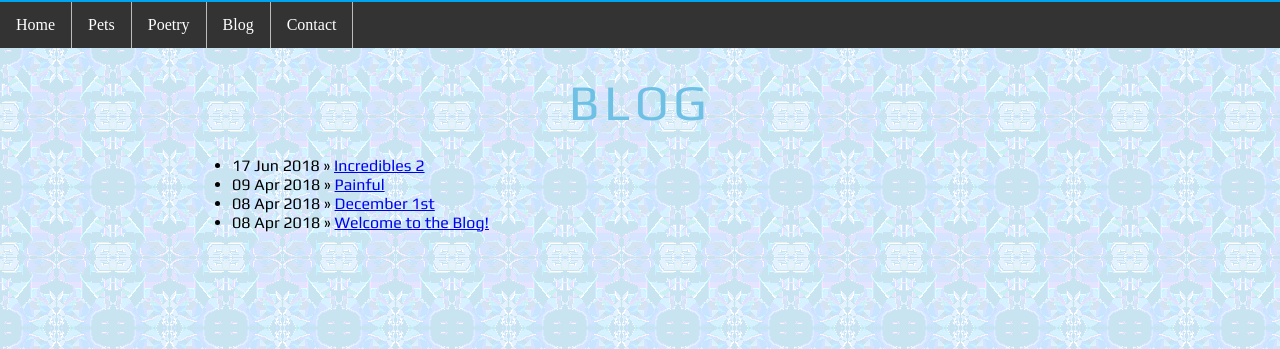
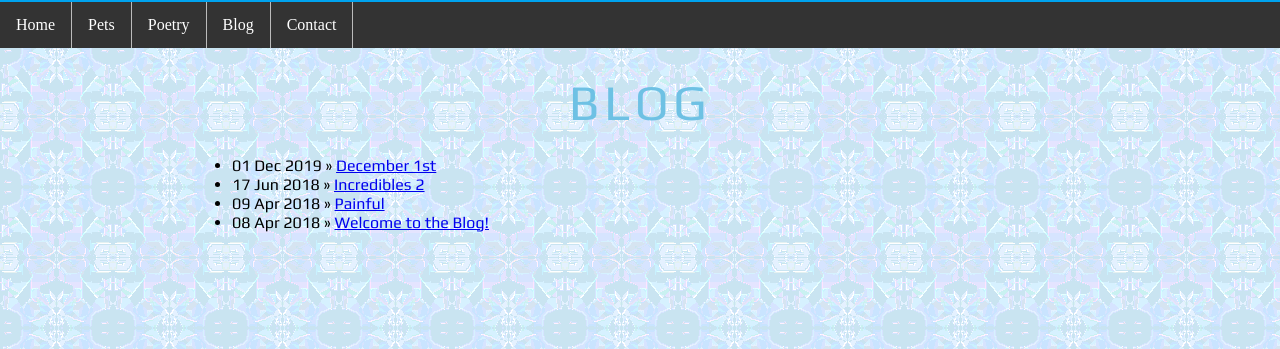
Before and after one commit to iSilverfyre/isilverfyre.github.io, a Jekyll site: the page built from index.html, in a window 1280 px wide. Shown: the part 95-444 px from the top of the page. Built offline with Jekyll 4.4.1, drawn with Linux system fonts in a browser that asks for light colours; nearby versions of some CDN libraries.

Commit message:
Update 2019-12-01-December-1st.md

```diff
--- a/_posts/2019-12-01-December-1st.md
+++ b/_posts/2019-12-01-December-1st.md
@@ -1,7 +1,7 @@
 ---
 layout: post
 title: "December 1st"
-date: 2018-04-08
+date: 2019-12-01
 ---
 
 It's now the last month of the year, so why not try to get some blogging in and keep a record of some of the things that happen this month.  Shoot I should have kept some logs from the summer but a little late now.  Who knew that the year 2019 was going to fly by so fast and here we are at the last 30 days.  Or maybe it wasn't as fast for you, who knows, that might be because I was searching for a job part way though the year (things I should have written about in the summer). But regardless the time is here and now and it is almost done.
```
